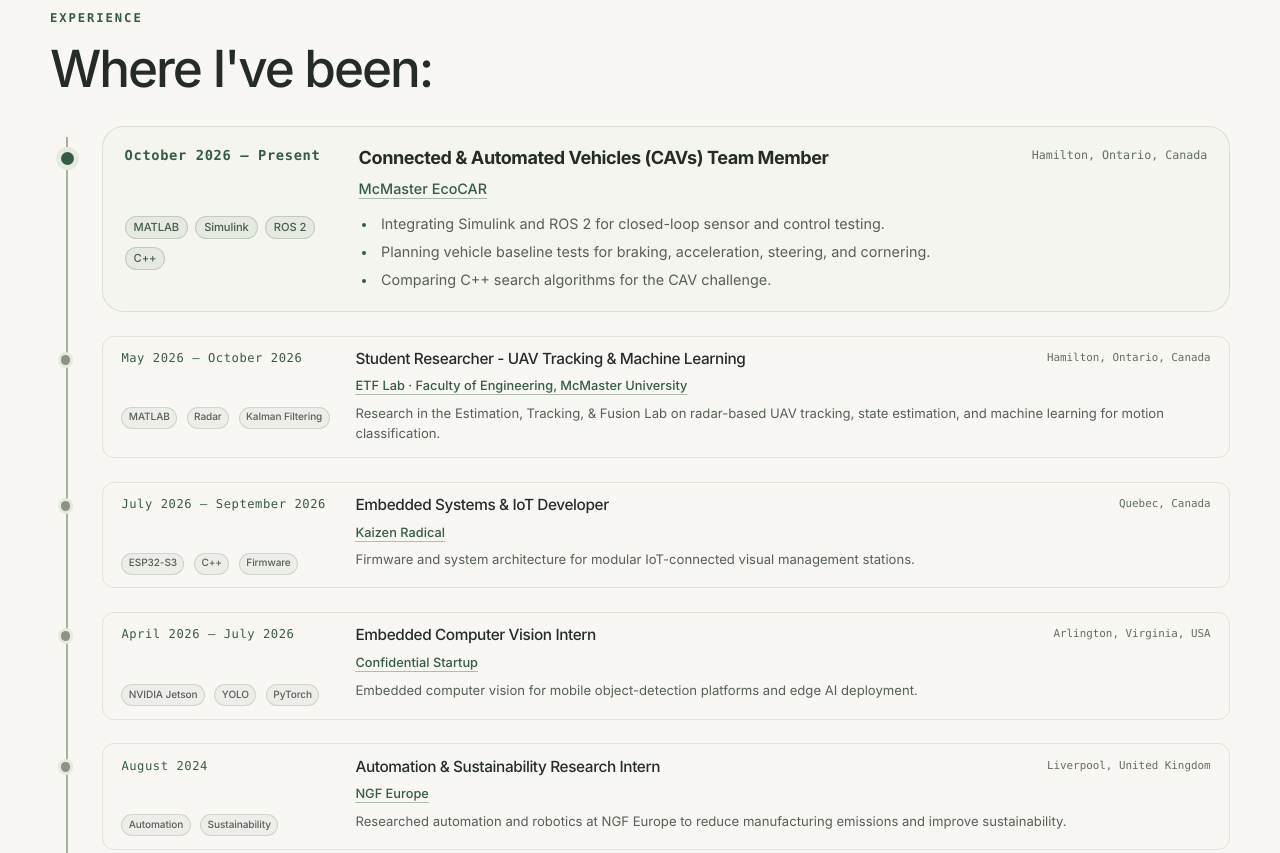
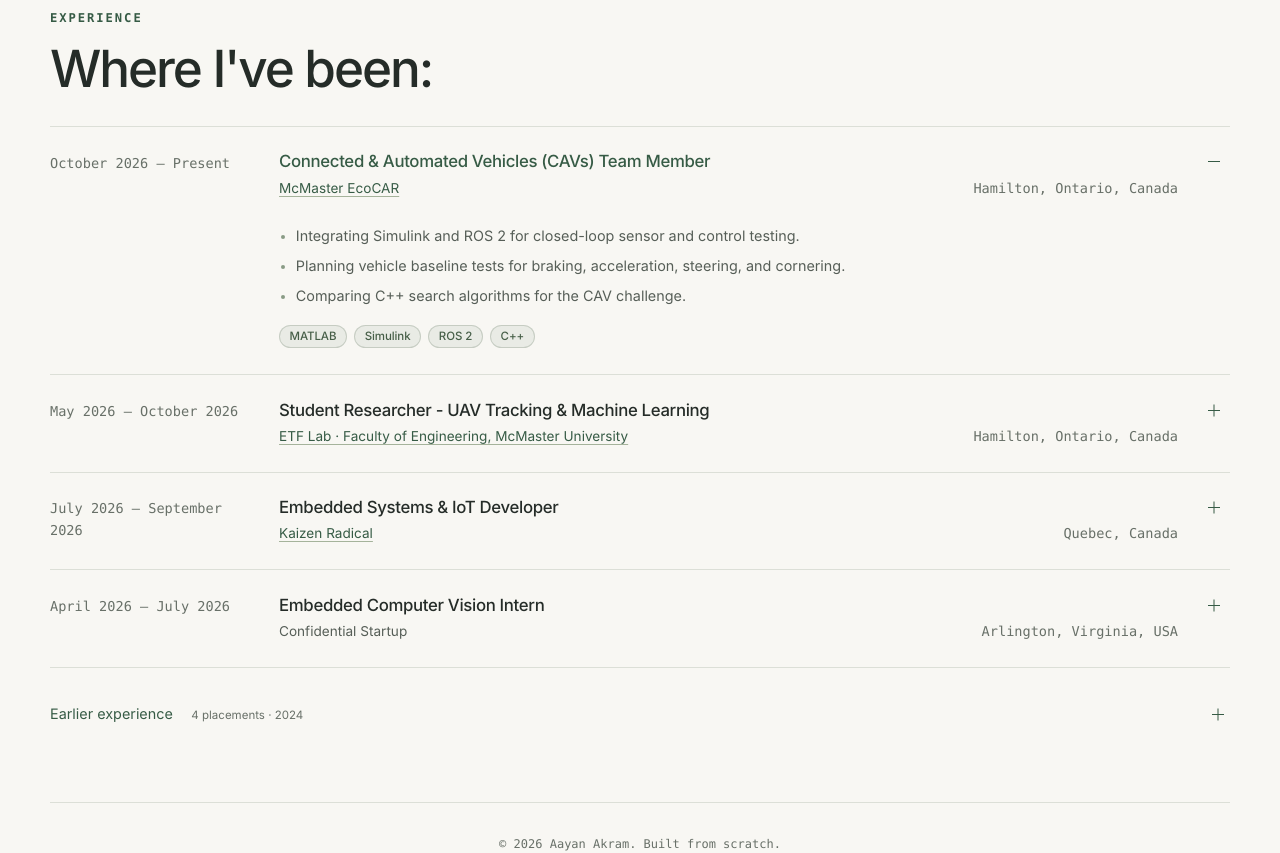
Before and after one commit to aayanakram/Portfolio-Webpage, a Next.js app: page / in a window 1280 px wide. Shown: the part 2200-3053 px from the top of the page. Built offline with nearby package versions, Linux system fonts and the light colour scheme.

Commit message:
update portfolio

```diff
--- a/app/globals.css
+++ b/app/globals.css
@@ -1284,3 +1284,44 @@
 @media (max-width: 780px) {
   .project-card-header { min-height: 0; }
 }
+
+/* Experience: quiet rows with details available on demand. */
+.experience-list { border-top: 1px solid var(--border); }
+.experience-row { position: relative; border-bottom: 1px solid var(--border); }
+.experience-row-summary { display: grid; grid-template-columns: 205px minmax(0, 1fr) 28px; gap: 1.5rem; align-items: start; padding: 1.45rem 0; cursor: pointer; list-style: none; }
+.experience-row-summary::-webkit-details-marker, .earlier-experience > summary::-webkit-details-marker { display: none; }
+.experience-row-summary:focus-visible, .earlier-experience > summary:focus-visible { outline: 2px solid var(--accent); outline-offset: 5px; border-radius: 3px; }
+.experience-row-date { padding-top: .2rem; font: .85rem/1.6 var(--mono); color: var(--dim); }
+.experience-row-heading { display: grid; gap: .25rem; }
+.experience-row-role { font-size: 1.05rem; font-weight: 550; letter-spacing: -.02em; line-height: 1.45; }
+.experience-row-org { font-size: .85rem; color: var(--muted); line-height: 1.6; }
+.experience-row-toggle { position: relative; display: block; width: 24px; height: 24px; color: var(--accent); }
+.experience-row-toggle::before, .experience-row-toggle::after { content: ""; position: absolute; background: currentColor; top: 11px; left: 6px; width: 12px; height: 1px; }
+.experience-row-toggle::after { transform: rotate(90deg); transition: transform 180ms ease; }
+.experience-row[open] > summary .experience-row-toggle::after, .earlier-experience[open] > summary .experience-row-toggle::after { transform: rotate(0deg); }
+.experience-row[open] > summary .experience-row-role, .experience-row-summary:hover .experience-row-role { color: var(--accent); }
+.experience-row-details { margin-left: calc(205px + 1.5rem); padding: 0 3rem 1.65rem 0; max-width: 750px; color: var(--muted); font-size: .9rem; line-height: 1.75; }
+.experience-row-meta { display: flex; flex-wrap: wrap; justify-content: space-between; align-items: baseline; gap: .35rem 1.25rem; }
+.experience-row-location { font: .85rem/1.6 var(--mono); color: var(--dim); }
+a.experience-row-org { color: var(--accent); text-decoration: underline; text-decoration-color: #a5b39b; text-underline-offset: .2em; }
+a.experience-row-org:hover { text-decoration-color: currentColor; }
+.experience-row-details ul { display: grid; gap: .3rem; padding-left: 1.05rem; }
+.experience-row-details li::marker { color: #899b85; }
+.experience-row-skills { margin-top: 1rem; gap: .45rem; }
+.experience-row-skills .tag { border-radius: 999px; font-size: .72rem; padding: .3rem .6rem; }
+
+.experience-row-link { display: inline-block; font-size: .75rem; margin-top: .85rem; text-decoration: underline; text-underline-offset: .2em; text-decoration-color: #a5b39b; }
+.earlier-experience { margin-top: 1.5rem; }
+.earlier-experience > summary { display: flex; justify-content: space-between; align-items: center; gap: 1rem; padding: .7rem 0; cursor: pointer; list-style: none; font-size: .9rem; color: var(--accent); }
+.earlier-experience-count { font-size: .72rem; color: var(--dim); margin-left: .9rem; }
+.earlier-experience .experience-list { margin-top: .65rem; }
+@media (max-width: 780px) {
+  .experience-row-summary { grid-template-columns: minmax(0, 1fr) 24px; gap: .4rem 1rem; padding: 1.2rem 0; }
+  .experience-row-date { grid-column: 1; }
+  .experience-row-heading { grid-column: 1; grid-row: 2; }
+  .experience-row-summary > .experience-row-toggle { grid-column: 2; grid-row: 1 / 3; align-self: center; }
+  .experience-row-role { font-size: .98rem; }
+  .experience-row-details { margin-left: 0; padding-right: 1.7rem; font-size: .86rem; }
+  .earlier-experience-count { display: block; margin: .2rem 0 0; }
+}
+@media (prefers-reduced-motion: reduce) { .experience-row-toggle::after { transition: none; } }
--- a/components/ExperienceTimeline.tsx
+++ b/components/ExperienceTimeline.tsx
@@ -1,47 +1,50 @@
-import { experiences } from "@/data/experience";
-import { ScrollReveal } from "./ScrollReveal";
+import { experiences, type Experience } from "@/data/experience";
 import { SectionHeader } from "./SectionHeader";
 
+function ExperienceRow({ item, initiallyOpen = false }: { item: Experience; initiallyOpen?: boolean }) {
+  return (
+    <details className="experience-row" name="experience-roles" open={initiallyOpen}>
+      <summary className="experience-row-summary">
+        <span className="experience-row-date">{item.date}</span>
+        <span className="experience-row-heading">
+          <span className="experience-row-role">{item.role}</span>
+          <span className="experience-row-meta">
+            {item.organisationUrl ? (
+              <a className="experience-row-org" href={item.organisationUrl} target="_blank" rel="noreferrer">{item.organisation}</a>
+            ) : <span className="experience-row-org">{item.organisation}</span>}
+            <span className="experience-row-location">{item.location}</span>
+          </span>
+        </span>
+        <span className="experience-row-toggle" aria-hidden="true" />
+      </summary>
+      <div className="experience-row-details">
+        {item.bullets ? (
+          <ul>{item.bullets.map(bullet => <li key={bullet}>{bullet}</li>)}</ul>
+        ) : item.description ? <p>{item.description}</p> : null}
+        <div className="tag-row experience-row-skills" aria-label={`Skills used at ${item.organisation}`}>
+          {item.tags.map(tag => <span className="tag" key={tag}>{tag}</span>)}
+        </div>
+      </div>
+    </details>
+  );
+}
+
 export function ExperienceTimeline() {
+  const recent = experiences.filter(item => !item.date.includes("2024"));
+  const earlier = experiences.filter(item => item.date.includes("2024"));
+
   return (
     <section className="section" id="experience">
       <SectionHeader eyebrow="Experience" title="Where I've been:" />
-      <div className="timeline">
-        {experiences.map((item, index) => (
-          <ScrollReveal
-            className={`timeline-item experience-card ${item.compact ? "timeline-item-compact" : ""}`}
-            delay={index * 0.05}
-            key={`${item.role}-${item.organisation}`}
-          >
-            <div className="timeline-date">{item.date}</div>
-            <div className="timeline-title-row timeline-body experience-heading">
-              <div>
-                <h3>{item.role}</h3>
-                {item.organisationUrl ? (
-                  <a className="timeline-org" href={item.organisationUrl} target="_blank" rel="noreferrer">
-                    {item.organisation}
-                  </a>
-                ) : (
-                  <p className="timeline-org">{item.organisation}</p>
-                )}
-              </div>
-              <span>{item.location}</span>
-            </div>
-            <div className="tag-row timeline-skills" aria-label={`Skills used at ${item.organisation}`}>
-              {item.tags.map((tag) => <span className="tag" key={tag}>{tag}</span>)}
-            </div>
-            <div className="experience-details">
-              {item.bullets ? (
-                <ul className="experience-bullets">
-                  {item.bullets.map((bullet) => <li key={bullet}>{bullet}</li>)}
-                </ul>
-              ) : item.description ? (
-                <p className="experience-description">{item.description}</p>
-              ) : null}
-            </div>
-          </ScrollReveal>
-        ))}
+      <div className="experience-list">
+        {recent.map((item, index) => <ExperienceRow key={`${item.role}-${item.organisation}`} item={item} initiallyOpen={index === 0} />)}
       </div>
+      {earlier.length > 0 && <details className="earlier-experience">
+        <summary><span>Earlier experience <span className="earlier-experience-count">{earlier.length} placements · 2024</span></span><span className="experience-row-toggle" aria-hidden="true" /></summary>
+        <div className="experience-list">
+          {earlier.map(item => <ExperienceRow key={`${item.role}-${item.organisation}`} item={item} />)}
+        </div>
+      </details>}
     </section>
   );
 }
```
